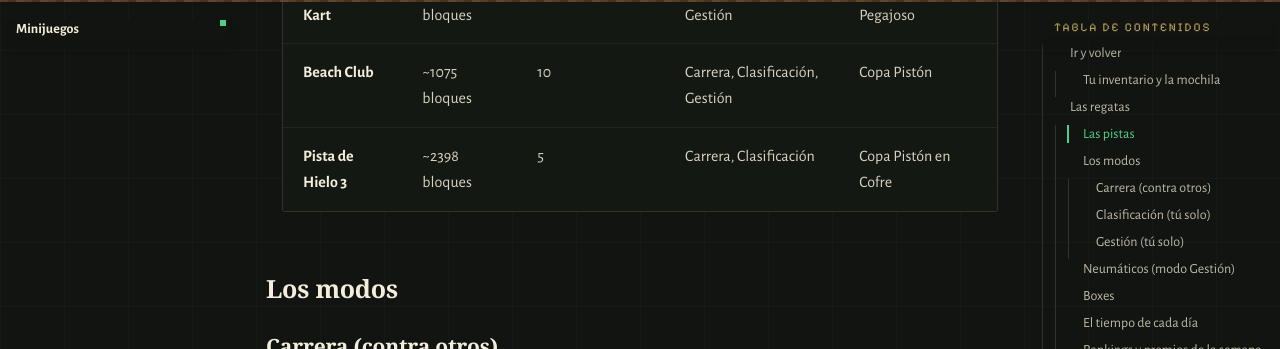
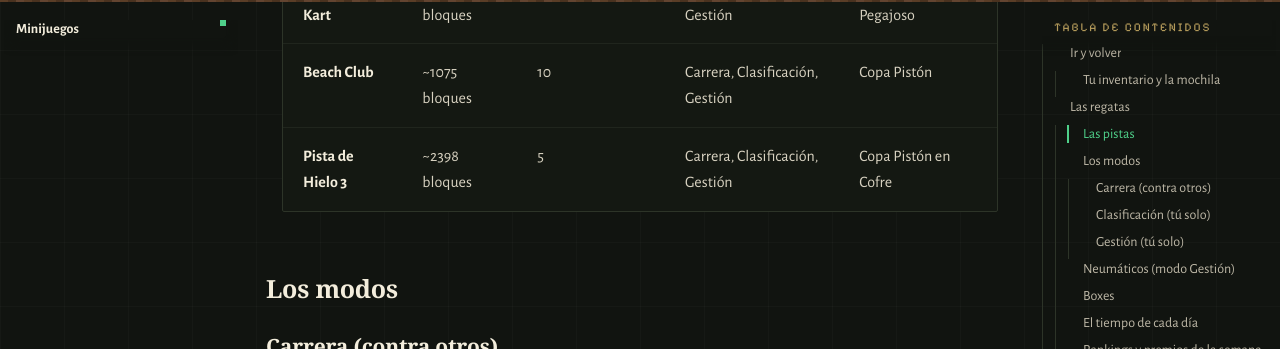
Before and after one commit to PigPilgrim/Son_Banyaland_wiki, an MkDocs documentation site: the page built from docs/minijuegos.md, in a window 1280 px wide and 900 px high, scrolled down 1206 px. Shown: the part 112-461 px from the top of the window. Built offline with MkDocs 1.6.1 and Material for MkDocs 9.7.7, drawn with Linux system fonts in a browser that asks for light colours; some web fonts are replaced; comment, search, counter and statistics services are not loaded.

Commit message:
Pistas: la tercera ya tiene modo Gestión
Co-Authored-By: Claude Opus 5.5 <noreply@anthropic.com>

```diff
--- a/docs/_generado/pistas.md
+++ b/docs/_generado/pistas.md
@@ -2,4 +2,4 @@
 |---|---|---|---|---|
 | **Camping Kart** | ~1442 bloques | 26 | Carrera, Clasificación, Gestión | Copa Pistón Pegajoso |
 | **Beach Club** | ~1075 bloques | 10 | Carrera, Clasificación, Gestión | Copa Pistón |
-| **Pista de Hielo 3** | ~2398 bloques | 5 | Carrera, Clasificación | Copa Pistón en Cofre |
+| **Pista de Hielo 3** | ~2398 bloques | 5 | Carrera, Clasificación, Gestión | Copa Pistón en Cofre |
```
